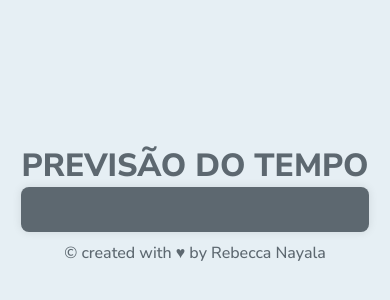
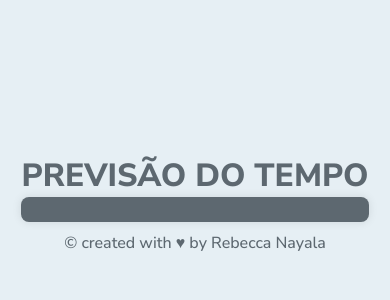
Before and after one commit to rebeccanayala/weather-forecast-app, a plain HTML site: page index.html in a window 390 px wide. Shown: the part 218-518 px from the top of the page. Drawn offline with Linux system fonts and the light colour scheme.

Commit message:
Adding responsiveness

```diff
--- a/style.css
+++ b/style.css
@@ -57,3 +57,14 @@ h1 {
 .credits a:hover {
     text-decoration: underline;
 }
+
+/* mobile devices */
+@media screen and (max-width: 768px) {
+    .container {
+        max-width: 100%;
+    }
+
+    .weather-container {
+        padding: 10px;
+    }
+}
```
